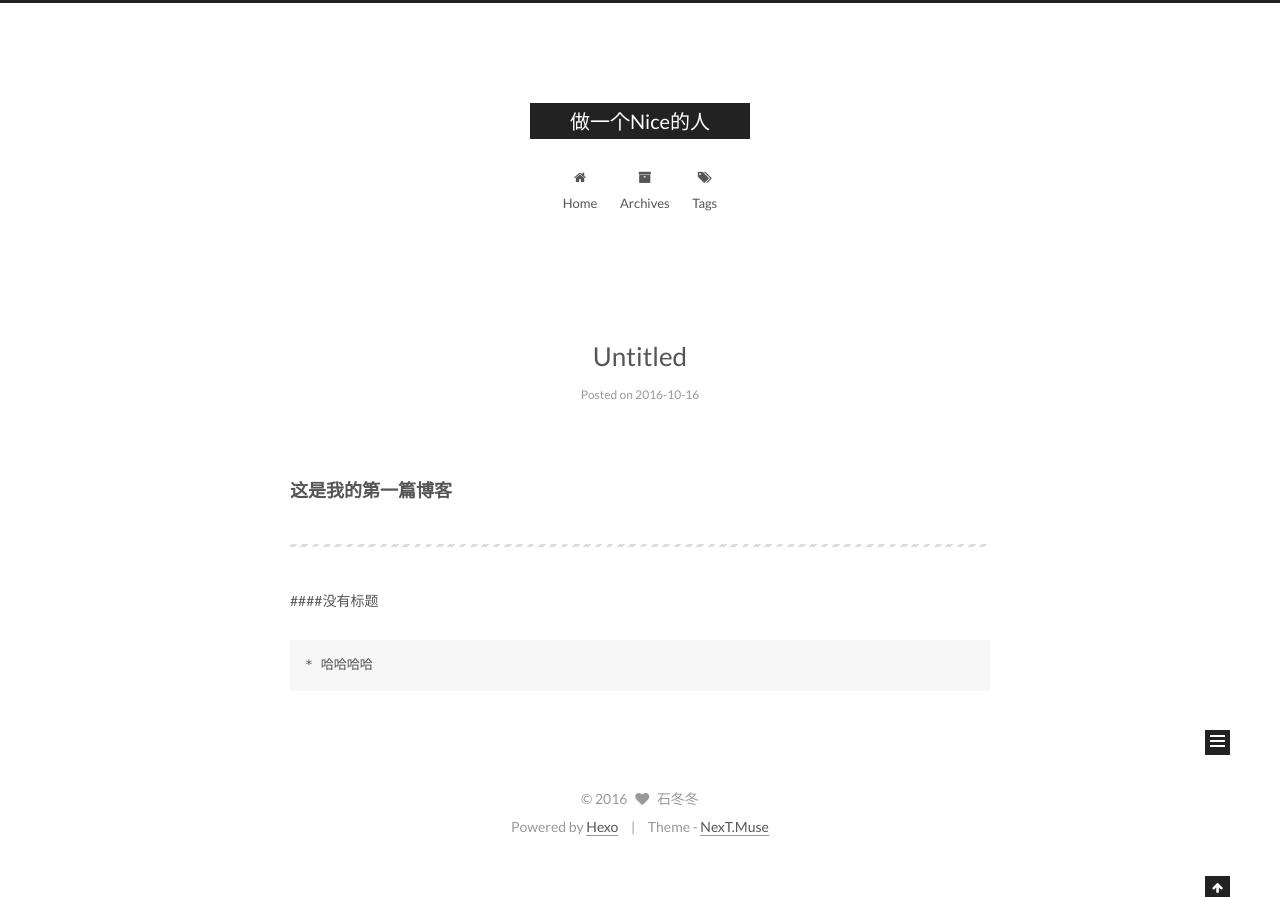
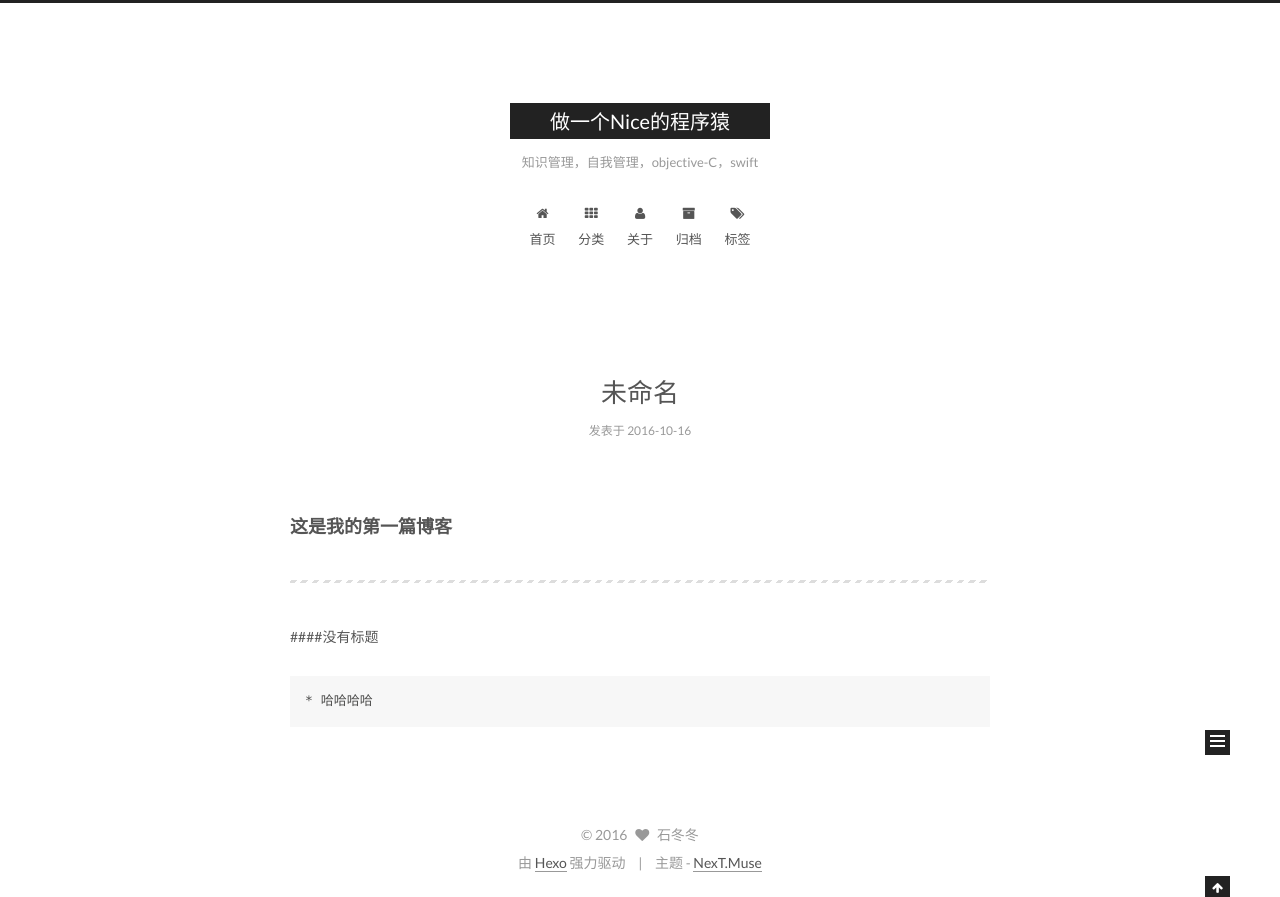
Before and after one commit to winterrain5/winterrain5.github.io, a plain HTML site: page index.html in a window 1280 px wide. Before the commit the page ends 861 px from the top, so only its background shows below. Drawn offline with Linux system fonts and the light colour scheme.

Commit message:
Site updated: 2016-10-16 21:00:00

```diff
--- a/index.html
+++ b/index.html
@@ -85,11 +85,11 @@
 
 
 <meta property="og:type" content="website">
-<meta property="og:title" content="做一个Nice的人">
+<meta property="og:title" content="做一个Nice的程序猿">
 <meta property="og:url" content="http://yoursite.com/index.html">
-<meta property="og:site_name" content="做一个Nice的人">
+<meta property="og:site_name" content="做一个Nice的程序猿">
 <meta name="twitter:card" content="summary">
-<meta name="twitter:title" content="做一个Nice的人">
+<meta name="twitter:title" content="做一个Nice的程序猿">
 
 
 
@@ -102,7 +102,7 @@
     motion: true,
     duoshuo: {
       userId: '0',
-      author: 'Author'
+      author: '博主'
     }
   };
 </script>
@@ -113,10 +113,10 @@
   <link rel="canonical" href="http://yoursite.com/"/>
 
 
-  <title> 做一个Nice的人 </title>
+  <title> 做一个Nice的程序猿 </title>
 </head>
 
-<body itemscope itemtype="//schema.org/WebPage" lang="">
+<body itemscope itemtype="//schema.org/WebPage" lang="zh-Hans">
 
 
 
@@ -146,11 +146,11 @@
   <div class="custom-logo-site-title">
     <a href="/"  class="brand" rel="start">
       <span class="logo-line-before"><i></i></span>
-      <span class="site-title">做一个Nice的人</span>
+      <span class="site-title">做一个Nice的程序猿</span>
       <span class="logo-line-after"><i></i></span>
     </a>
   </div>
-  <p class="site-subtitle"></p>
+  <p class="site-subtitle">知识管理，自我管理，objective-C，swift</p>
 </div>
 
 <div class="site-nav-toggle">
@@ -173,27 +173,47 @@
 
               <i class="menu-item-icon fa fa-fw fa-home"></i> <br />
 
-            Home
+            首页
+          </a>
+        </li>
+
+
+        <li class="menu-item menu-item-categories">
+          <a href="/分类" rel="section">
+
+              <i class="menu-item-icon fa fa-fw fa-th"></i> <br />
+
+            分类
+          </a>
+        </li>
+
+
+        <li class="menu-item menu-item-about">
+          <a href="/关于" rel="section">
+
+              <i class="menu-item-icon fa fa-fw fa-user"></i> <br />
+
+            关于
           </a>
         </li>
 
 
         <li class="menu-item menu-item-archives">
-          <a href="/archives" rel="section">
+          <a href="/归档" rel="section">
 
               <i class="menu-item-icon fa fa-fw fa-archive"></i> <br />
 
-            Archives
+            归档
           </a>
         </li>
 
 
         <li class="menu-item menu-item-tags">
-          <a href="/tags" rel="section">
+          <a href="/标签" rel="section">
 
               <i class="menu-item-icon fa fa-fw fa-tags"></i> <br />
 
-            Tags
+            标签
           </a>
         </li>
 
@@ -237,7 +257,7 @@
 
 
                 <a class="post-title-link" href="/2016/10/16/postName/" itemprop="url">
-                  Untitled
+                  未命名
                 </a>
 
 
@@ -249,7 +269,7 @@
             <span class="post-meta-item-icon">
               <i class="fa fa-calendar-o"></i>
             </span>
-            <span class="post-meta-item-text">Posted on</span>
+            <span class="post-meta-item-text">发表于</span>
             <time itemprop="dateCreated" datetime="2016-10-16T17:10:56+08:00" content="2016-10-16">
               2016-10-16
             </time>
@@ -344,16 +364,16 @@
       <section class="site-overview sidebar-panel  sidebar-panel-active ">
         <div class="site-author motion-element" itemprop="author" itemscope itemtype="//schema.org/Person">
           <img class="site-author-image" itemprop="image"
-               src="/images/avatar.gif"
+               src="http://ww4.sinaimg.cn/mw690/9dac93ccjw9eymcefq449j202s042aa2.jpg"
                alt="石冬冬" />
           <p class="site-author-name" itemprop="name">石冬冬</p>
           <p class="site-description motion-element" itemprop="description"></p>
         </div>
         <nav class="site-state motion-element">
           <div class="site-state-item site-state-posts">
-            <a href="/archives">
+            <a href="/归档">
               <span class="site-state-item-count">1</span>
-              <span class="site-state-item-name">posts</span>
+              <span class="site-state-item-name">日志</span>
             </a>
           </div>
 
@@ -400,11 +420,11 @@
 </div>
 
 <div class="powered-by">
-  Powered by <a class="theme-link" href="https://hexo.io">Hexo</a>
+  由 <a class="theme-link" href="https://hexo.io">Hexo</a> 强力驱动
 </div>
 
 <div class="theme-info">
-  Theme -
+  主题 -
   <a class="theme-link" href="https://github.com/iissnan/hexo-theme-next">
     NexT.Muse
   </a>
```
Also changed, not shown: 2016/10/16/postName/index.html (+41 -21 lines), archives/2016/10/index.html (+40 -20 lines), archives/2016/index.html (+40 -20 lines), archives/index.html (+40 -20 lines).
